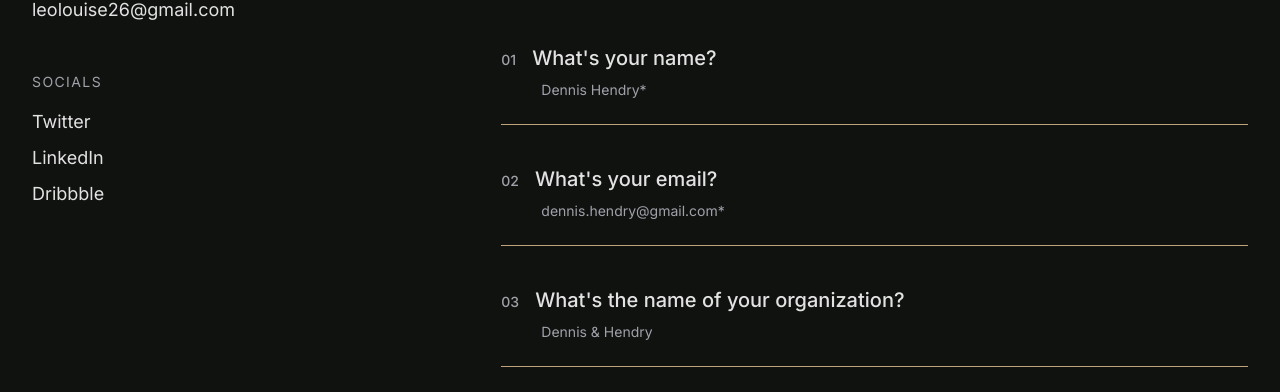
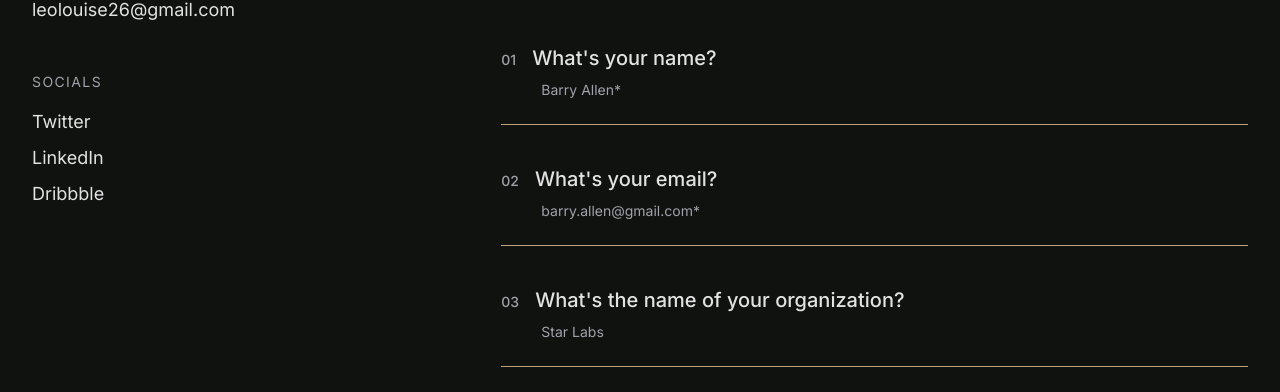
Before and after one commit to Leocch1/my-portfolio, a Next.js app: page /contact in a window 1280 px wide. Shown: the part 325-717 px from the top of the page. Built offline with nearby package versions, Linux system fonts and the light colour scheme; what @genkit-ai/googleai, genkit would draw is missing.

Commit message:
placeholders

```diff
--- a/app/contact/page.tsx
+++ b/app/contact/page.tsx
@@ -151,7 +151,7 @@ export default function ContactPage() {
                       </FormLabel>
                       <FormControl>
                         <div className="pl-10">
-                          <Input placeholder="Dennis Hendry*" {...field} className="bg-transparent border-none text-muted-foreground text-lg p-0 h-auto focus-visible:ring-0 focus-visible:ring-offset-0" />
+                          <Input placeholder="Barry Allen*" {...field} className="bg-transparent border-none text-muted-foreground text-lg p-0 h-auto focus-visible:ring-0 focus-visible:ring-offset-0" />
                         </div>
                       </FormControl>
                       <FormMessage className="pl-10" />
@@ -170,7 +170,7 @@ export default function ContactPage() {
                       </FormLabel>
                       <FormControl>
                         <div className="pl-10">
-                          <Input placeholder="dennis.hendry@gmail.com*" {...field} className="bg-transparent border-none text-muted-foreground text-lg p-0 h-auto focus-visible:ring-0 focus-visible:ring-offset-0" />
+                          <Input placeholder="barry.allen@gmail.com*" {...field} className="bg-transparent border-none text-muted-foreground text-lg p-0 h-auto focus-visible:ring-0 focus-visible:ring-offset-0" />
                         </div>
                       </FormControl>
                       <FormMessage className="pl-10" />
@@ -189,7 +189,7 @@ export default function ContactPage() {
                       </FormLabel>
                       <FormControl>
                         <div className="pl-10">
-                           <Input placeholder="Dennis & Hendry" {...field} className="bg-transparent border-none text-muted-foreground text-lg p-0 h-auto focus-visible:ring-0 focus-visible:ring-offset-0" />
+                           <Input placeholder="Star Labs" {...field} className="bg-transparent border-none text-muted-foreground text-lg p-0 h-auto focus-visible:ring-0 focus-visible:ring-offset-0" />
                         </div>
                       </FormControl>
                       <FormMessage className="pl-10" />
```
